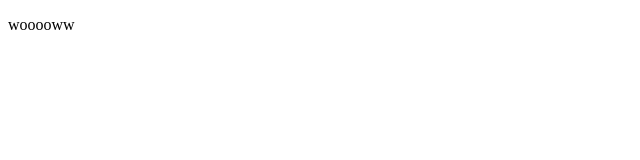
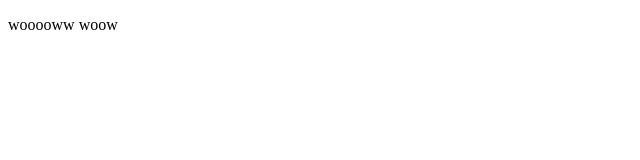
Before and after one commit to marcinas26/repozytorium-test, a plain HTML site: page index.html in a window 1280 px wide. Shown: the full height of the page, 0-640 px from the left. Drawn offline with Linux system fonts and the light colour scheme.

Commit message:
rep test

```diff
--- a/index.html
+++ b/index.html
@@ -7,6 +7,8 @@
     <title>Document</title>
 </head>
 <body>
-    <p>wooooww</p>
+    <p>wooooww
+        woow
+    </p>
 </body>
 </html>
```
